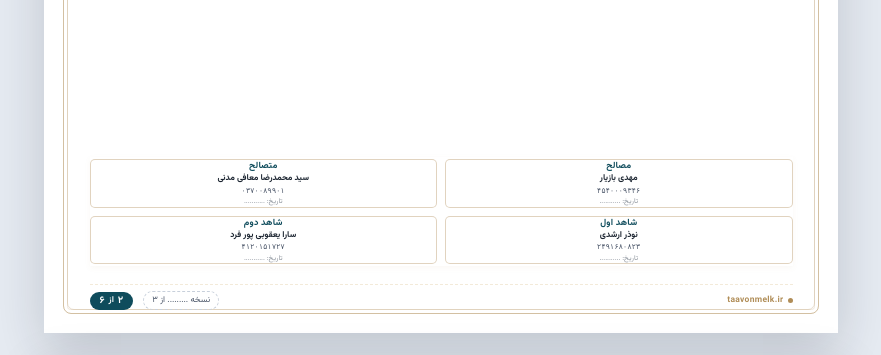
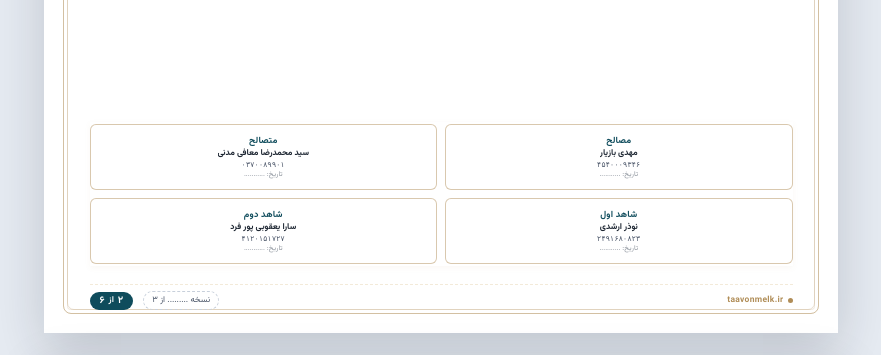
Before and after one commit to kazemi44468-bot/qarardadmelk, a plain HTML site: page vardavard/baziar.html in a window 1280 px wide. Shown: the part 1960-2315 px from the top of the page, without its empty margins (199-1080 px from the left). Drawn offline with Linux system fonts and the light colour scheme; files whose address does not match are found by name.

Commit message:
Refine separate signature and witness cards

```diff
--- a/vardavard/baziar.html
+++ b/vardavard/baziar.html
@@ -198,11 +198,11 @@
     gap: 8px;
   }
   .sig-person{
-    border:1px solid rgba(176,141,87,.38); border-radius:5px; background:#fff; padding:5px 6px 3px; font-size:9px; line-height:1.45;
-    text-align: center;
-    font-size: 8.5px;
-    line-height: 1.35;
-    padding: 0 2px;
+    border:1px solid rgba(176,141,87,.48); border-radius:6px;
+    background:rgba(255,255,255,.9); padding:5px 4px;
+    text-align:center; font-size:8.5px; line-height:1.35;
+    min-height:66px; display:flex; flex-direction:column;
+    justify-content:center; align-items:center;
   }
   .sig-role{
     font-weight: 700;
```
